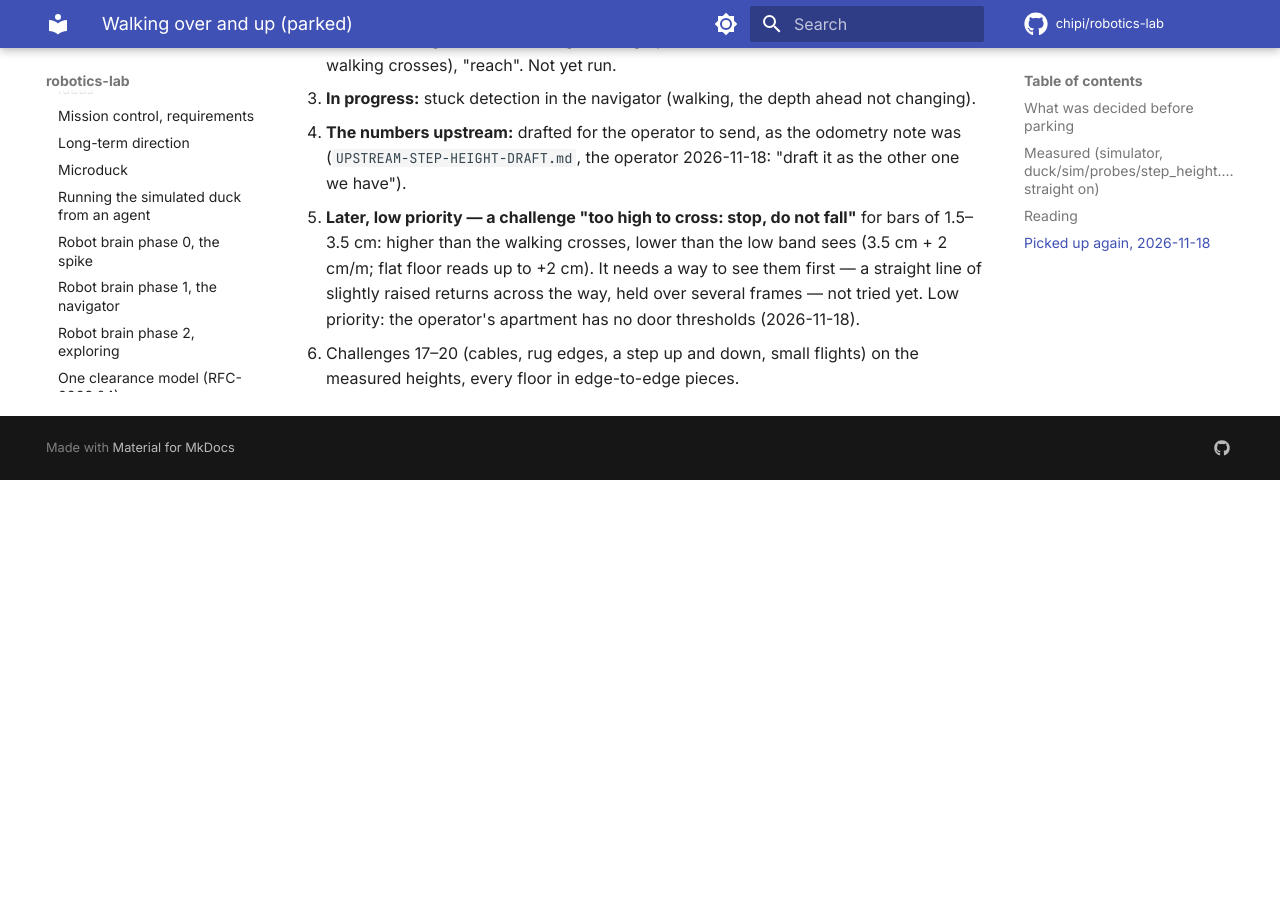
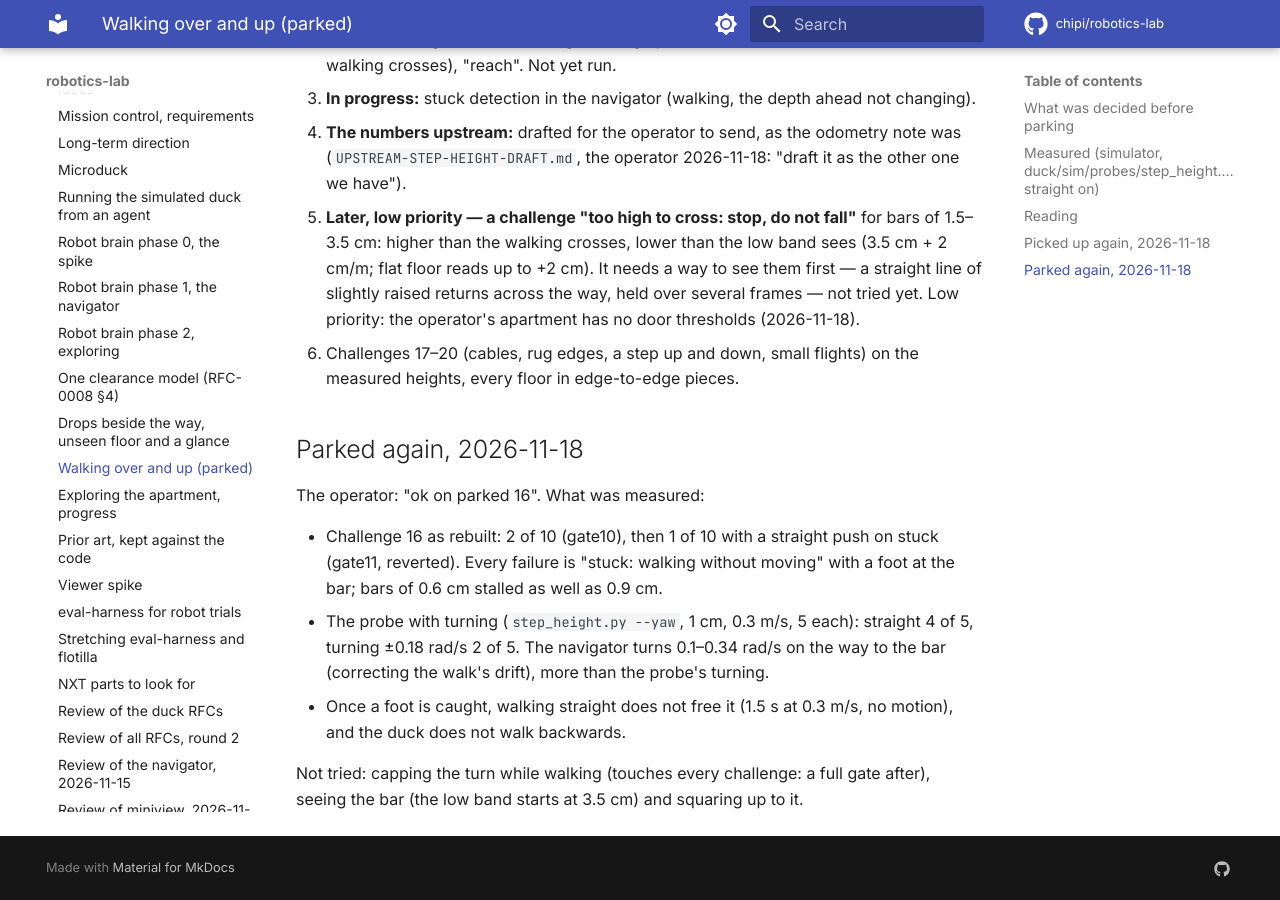
Before and after one commit to chipi/robotics-lab, an MkDocs documentation site: the page built from docs/wip/STEPS.md, in a window 1280 px wide and 900 px high, scrolled down 1851 px. Built offline with MkDocs 1.6.1 and Material for MkDocs 9.7.7, drawn with Linux system fonts in a browser that asks for light colours; comment, search, counter and statistics services are not loaded; before the commit the page ends 2331 px from its top, so only the background shows below that.

Commit message:
challenge 16 parked: turning at the bar measured (straight 4/5, turning 2/5); the probe's --yaw
Co-Authored-By: Claude Opus 5.5 <noreply@anthropic.com>
Claude-Session: https://claude.ai/code/session_014cvkLDtihKBLiV2cbMenbC

```diff
--- a/docs/wip/STEPS.md
+++ b/docs/wip/STEPS.md
@@ -63,3 +63,19 @@ The operator took up challenge 16 again and agreed (2026-11-18, "OK on all sugge
    has no door thresholds (2026-11-18).
 6. Challenges 17–20 (cables, rug edges, a step up and down, small flights) on the measured heights,
    every floor in edge-to-edge pieces.
+
+## Parked again, 2026-11-18
+
+The operator: "ok on parked 16". What was measured:
+
+- Challenge 16 as rebuilt: 2 of 10 (gate10), then 1 of 10 with a straight push on stuck
+  (gate11, reverted). Every failure is "stuck: walking without moving" with a foot at the bar;
+  bars of 0.6 cm stalled as well as 0.9 cm.
+- The probe with turning (`step_height.py --yaw`, 1 cm, 0.3 m/s, 5 each): straight 4 of 5, turning
+  ±0.18 rad/s 2 of 5. The navigator turns 0.1–0.34 rad/s on the way to the bar (correcting the
+  walk's drift), more than the probe's turning.
+- Once a foot is caught, walking straight does not free it (1.5 s at 0.3 m/s, no motion), and the
+  duck does not walk backwards.
+
+Not tried: capping the turn while walking (touches every challenge: a full gate after), seeing the
+bar (the low band starts at 3.5 cm) and squaring up to it.
```
Also changed, not shown: 1 other file.
